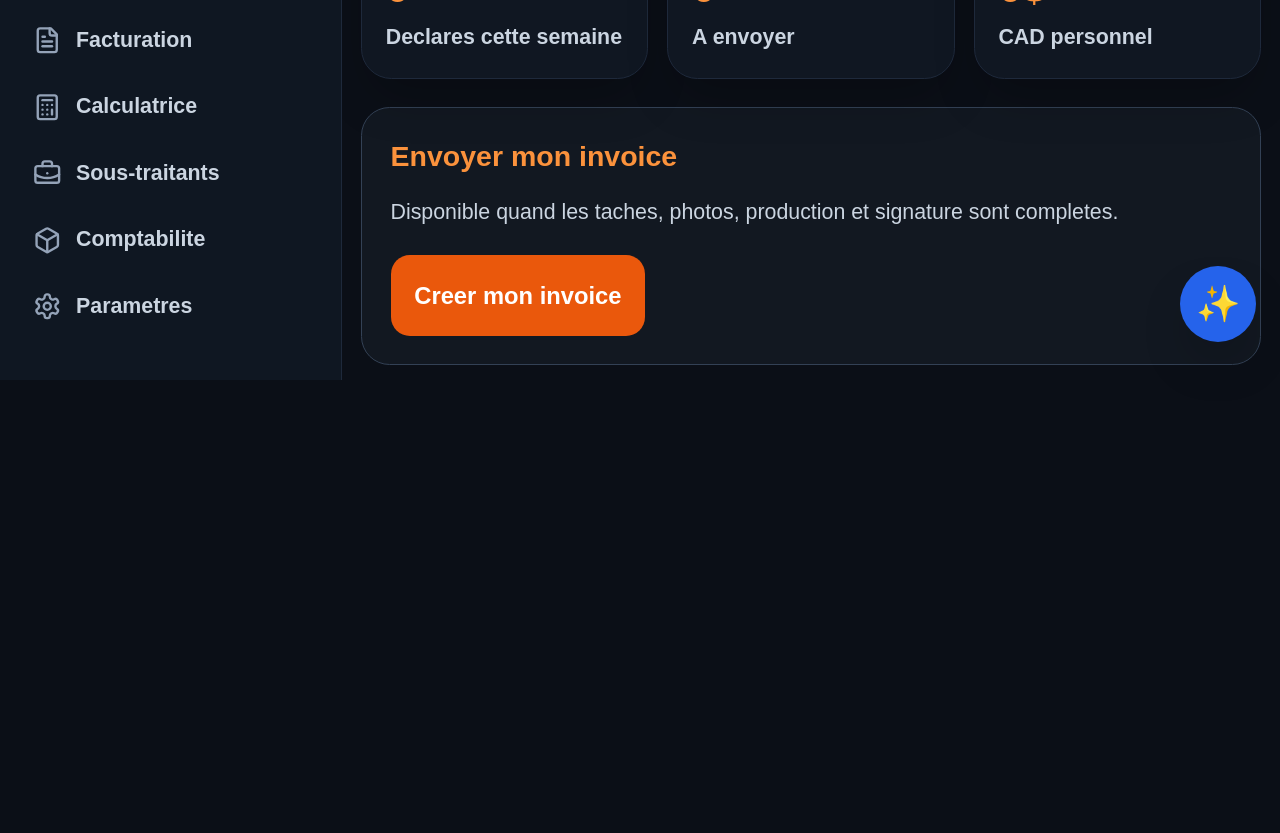
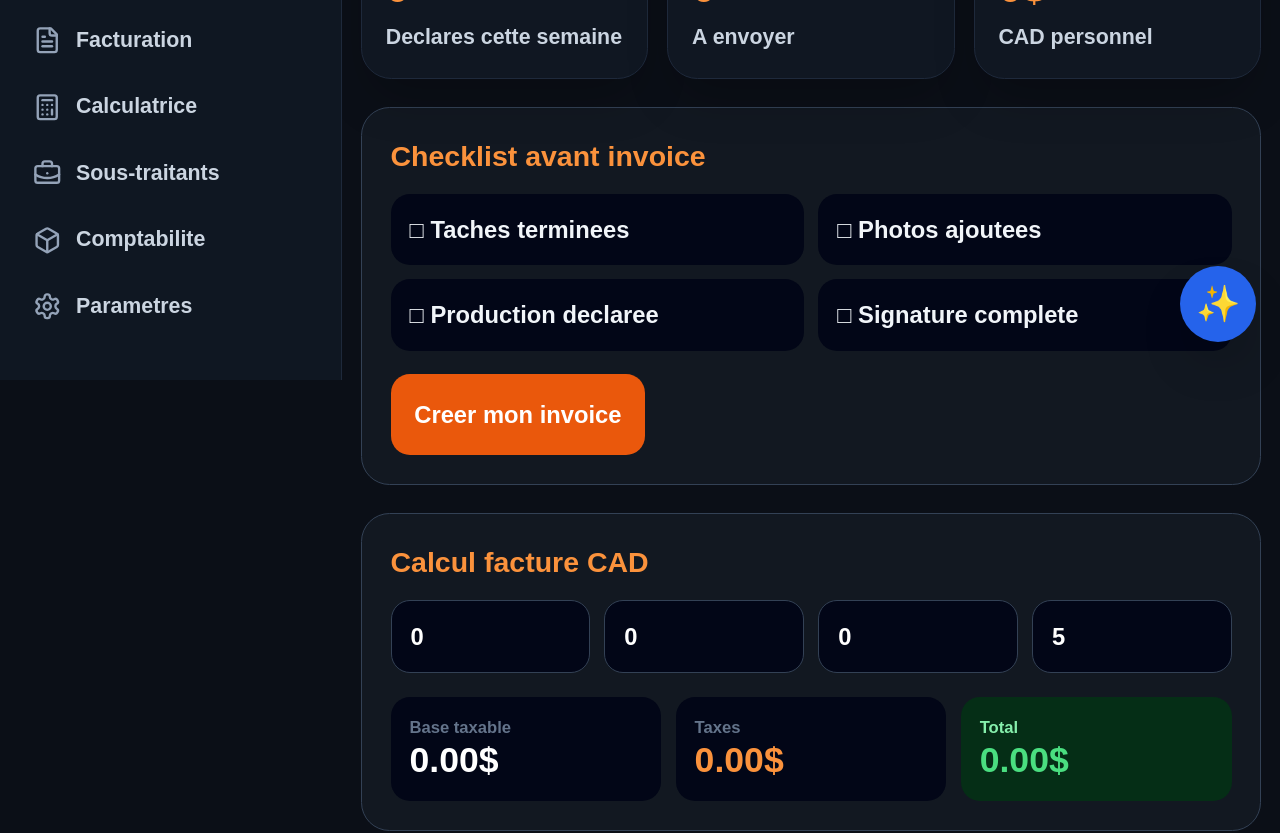
Before and after one commit to bisaillonpatrick1979-dev/Chatgpt-hailite-, a Next.js app: page /contractor in a window 1280 px wide. Shown: the part 420-1253 px from the top of the page. Before the commit the page ends 918 px from the top, so only its background shows below. Built offline with nearby package versions, Linux system fonts and the light colour scheme.

Commit message:
Make contractor portal more usable

```diff
--- a/app/contractor/page.tsx
+++ b/app/contractor/page.tsx
@@ -1,5 +1,7 @@
 import { AppShell } from "@/components/AppShell";
 import { PortalCard } from "@/components/PortalCard";
+import { InvoiceCalculator } from "@/components/InvoiceCalculator";
+import { SignatureBox } from "@/components/SignatureBox";
 
 export default function Contractor() {
   return (
@@ -15,10 +17,17 @@ export default function Contractor() {
         <PortalCard title="Mon solde" value="0$" note="CAD personnel" />
       </section>
       <section className="pro-panel mt-6 p-6">
-        <h2 className="text-2xl font-black text-orange-400">Envoyer mon invoice</h2>
-        <p className="large-readable mt-4 text-slate-300">Disponible quand les taches, photos, production et signature sont completes.</p>
+        <h2 className="text-2xl font-black text-orange-400">Checklist avant invoice</h2>
+        <div className="mt-4 grid gap-3 md:grid-cols-2">
+          <div className="rounded-2xl bg-slate-950 p-4 text-xl font-black">□ Taches terminees</div>
+          <div className="rounded-2xl bg-slate-950 p-4 text-xl font-black">□ Photos ajoutees</div>
+          <div className="rounded-2xl bg-slate-950 p-4 text-xl font-black">□ Production declaree</div>
+          <div className="rounded-2xl bg-slate-950 p-4 text-xl font-black">□ Signature complete</div>
+        </div>
         <button className="mt-5 rounded-2xl bg-orange-600 p-5 text-xl font-black text-white">Creer mon invoice</button>
       </section>
+      <InvoiceCalculator />
+      <SignatureBox />
     </AppShell>
   );
 }
```
